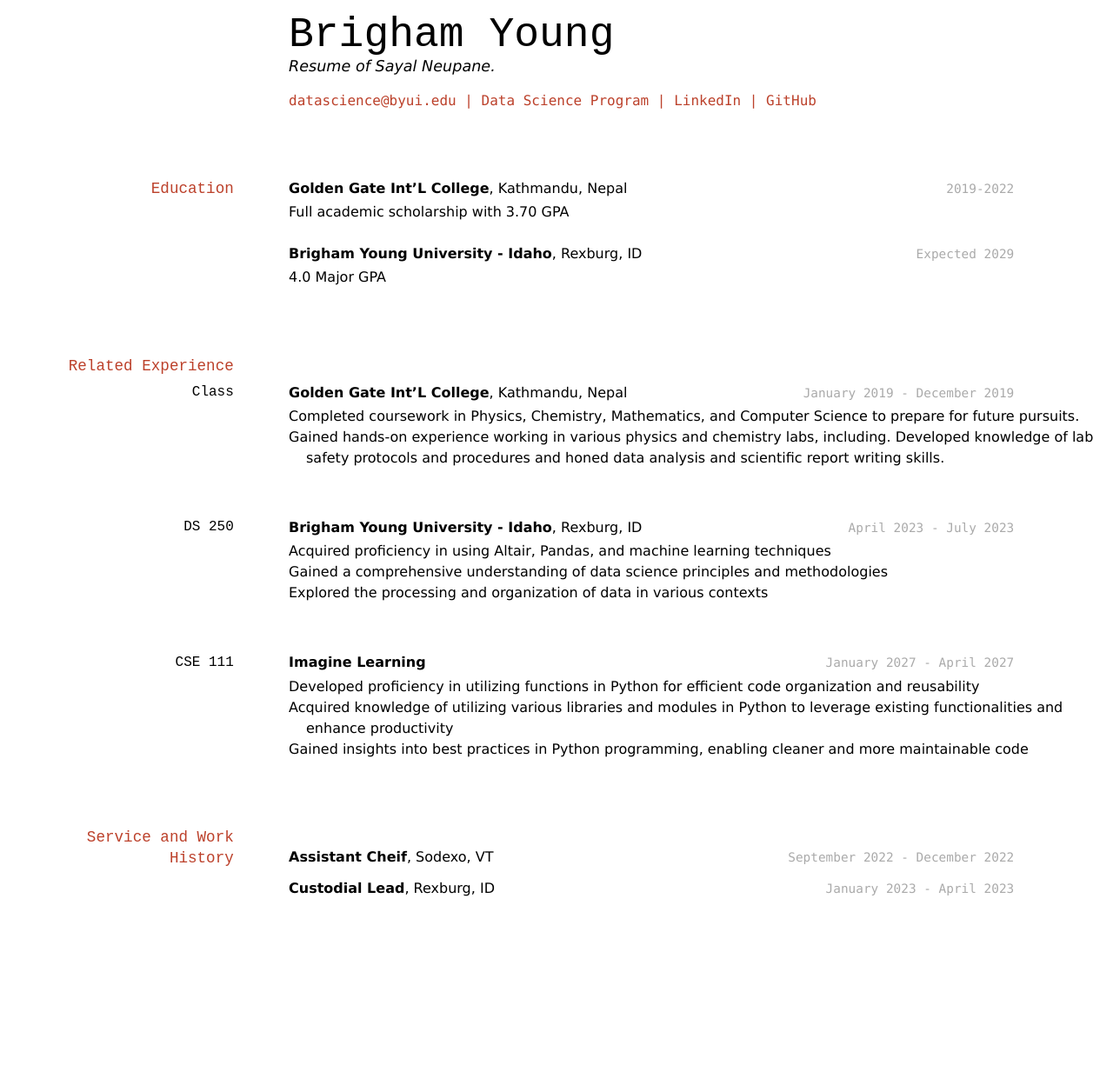
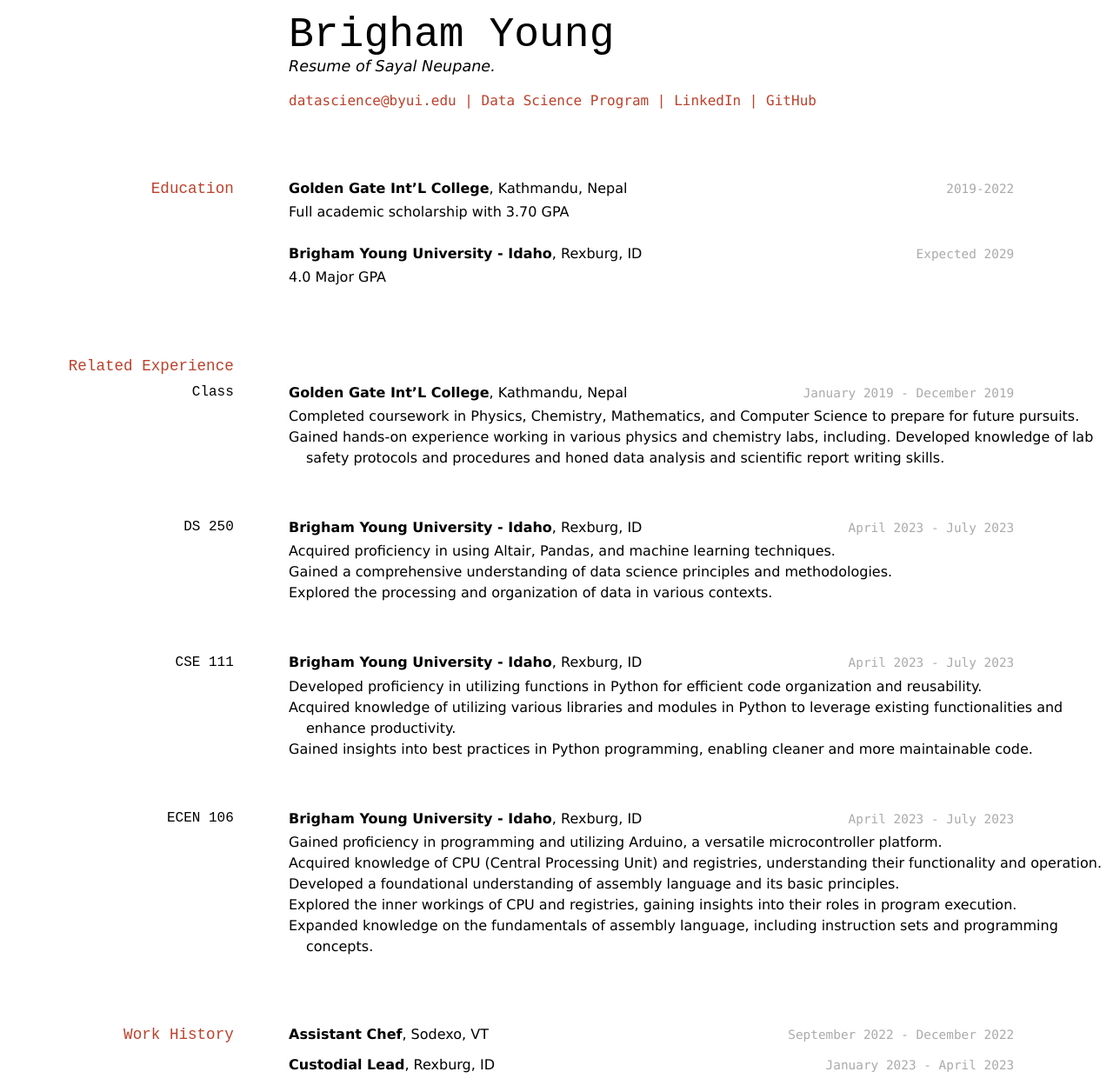
Before and after one commit to nSayal/Neupane_resume, a Jekyll site: the page built from docs/index.md, in a window 1280 px wide. Shown: the whole page at 87% size. Built offline with Jekyll 4.4.1, drawn with Linux system fonts in a browser that asks for light colours; before the commit the page ends 1045 px from its top, so only the background shows below that.

Commit message:
final draft

```diff
--- a/docs/index.md
+++ b/docs/index.md
@@ -42,24 +42,35 @@ __Golden Gate Int'L College__, Kathmandu, Nepal
 `April 2023 - July 2023`
 __Brigham Young University - Idaho__, Rexburg, ID
 
-- Acquired proficiency in using Altair, Pandas, and machine learning techniques
-- Gained a comprehensive understanding of data science principles and methodologies
-- Explored the processing and organization of data in various contexts
+- Acquired proficiency in using Altair, Pandas, and machine learning techniques.
+- Gained a comprehensive understanding of data science principles and methodologies.
+- Explored the processing and organization of data in various contexts.
 
 ### CSE 111
 
-`January 2027 - April 2027`
-__Imagine Learning__
+`April 2023 - July 2023`
+__Brigham Young University - Idaho__, Rexburg, ID
 
-- Developed proficiency in utilizing functions in Python for efficient code organization and reusability
-- Acquired knowledge of utilizing various libraries and modules in Python to leverage existing functionalities and enhance productivity
-- Gained insights into best practices in Python programming, enabling cleaner and more maintainable code
+- Developed proficiency in utilizing functions in Python for efficient code organization and reusability.
+- Acquired knowledge of utilizing various libraries and modules in Python to leverage existing functionalities and enhance productivity.
+- Gained insights into best practices in Python programming, enabling cleaner and more maintainable code.
+
+### ECEN 106
+
+`April 2023 - July 2023`
+__Brigham Young University - Idaho__, Rexburg, ID
+
+- Gained proficiency in programming and utilizing Arduino, a versatile microcontroller platform.
+- Acquired knowledge of CPU (Central Processing Unit) and registries, understanding their functionality and operation.
+- Developed a foundational understanding of assembly language and its basic principles.
+- Explored the inner workings of CPU and registries, gaining insights into their roles in program execution.
+- Expanded knowledge on the fundamentals of assembly language, including instruction sets and programming concepts.
 
 
-## Service and Work History
+## Work History
 
 `September 2022 - December 2022`
-__Assistant Cheif__, Sodexo, VT
+__Assistant Chef__, Sodexo, VT
 
 
 `January 2023 - April 2023`
@@ -69,4 +80,4 @@ __Custodial Lead__, Rexburg, ID
 
 <!-- ### Footer
 
-Last updated: May 2013 -->
+Last updated: July 2023 -->
```
